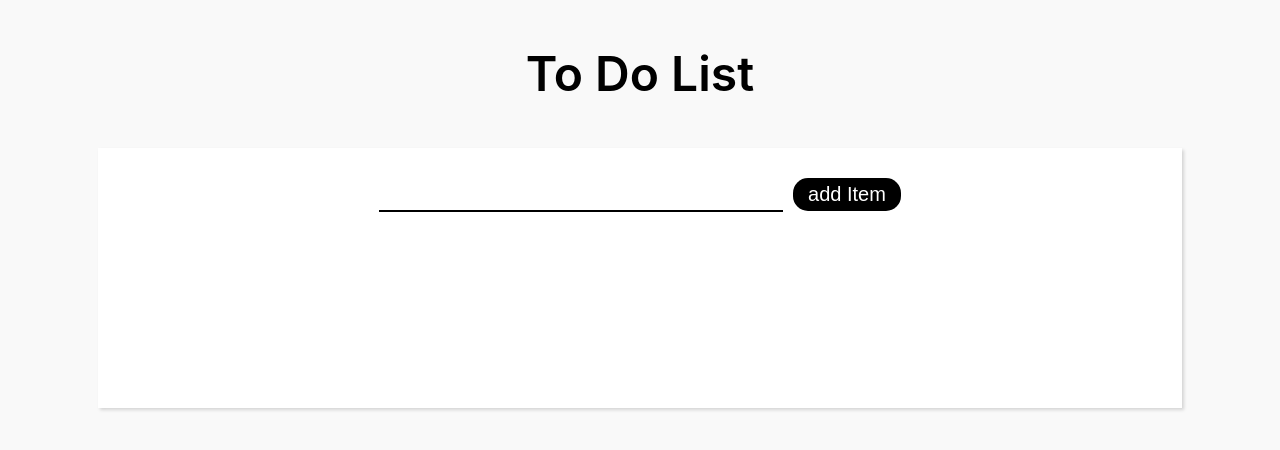
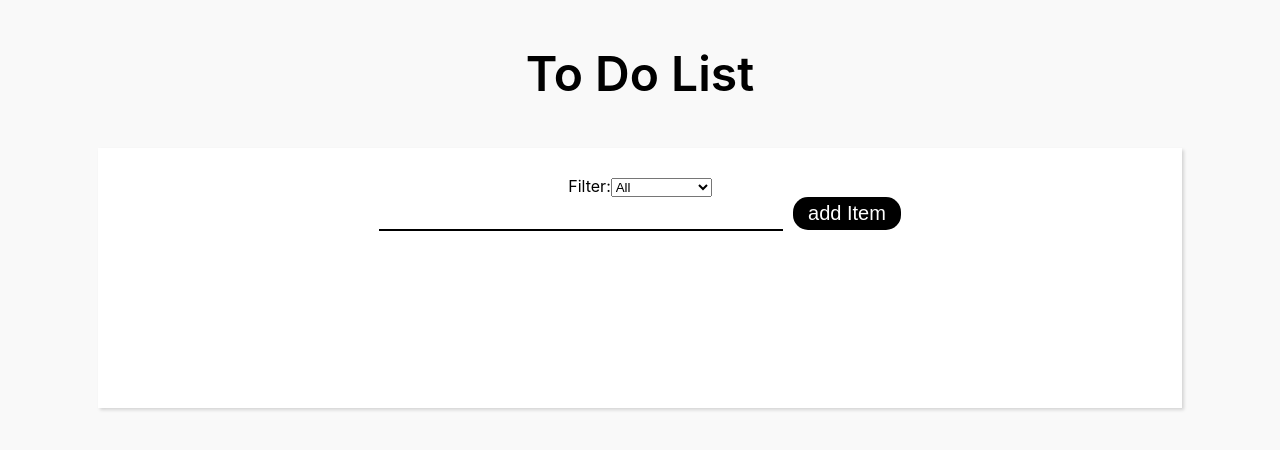
Before and after one commit to alissa1228/recoil_practice, a React (Create React App) app: page / in a window 1280 px wide. Shown: the top 450 px of the page. Built offline with nearby package versions, Linux system fonts and the light colour scheme.

Commit message:
#1 필터 컴포넌트 추가

```diff
--- a/src/Recoil.js
+++ b/src/Recoil.js
@@ -20,3 +20,36 @@ export const charCount = selector({
         return text.length;
     }
 })
+
+//필터링 추가
+
+//필터링 된 todo 리스트를 구현하기 위해서 우리는 atom에 저장될 수 있는 필터 기준을 선택해야 한다.
+//우리가 사용하게 될 필터 옵션은 "Show All", "Show Completed"과 "Show Uncompleted"가 있다.
+//기본값은 "Show All"이 될 것이다.
+
+
+export const todoListFilterState = atom({
+    key: 'todoListFilterState',
+    default: 'Show All',
+  });
+
+//filteredTodoListState는 내부적으로 2개의 의존성 todoListFilterState와 todoListState을 추적한다.
+//그래서 둘 중 하나라도 변하면 filteredTodoListState는 재 실행된다.
+
+export const filteredListState = selector({
+    key:'filteredListState',
+    get: ({get}) => {
+        const filter = get(todoListFilterState);
+        const list = get(TodoListState);
+
+        switch (filter) {
+            case 'show Completed':
+            return list.filter((item)=>item.isComplete);
+
+            case 'Show Uncompleted':
+                return list.filter((item)=> !item.isComplete);
+            default:
+                return list;
+        }
+    }
+})
--- a/src/page/TodoList.js
+++ b/src/page/TodoList.js
@@ -1,21 +1,23 @@
 import React from 'react'
 import {  useRecoilValue } from 'recoil'
-import { TodoListState } from '../Recoil'
+import { TodoListState,  filteredListState } from '../Recoil'
 import TodoCreate from './TodoCreate'
+import TodoListFilters from './TodoListFilters'
 import TodoItem from './TodoItem'
 import styled from 'styled-components'
 
 const TodoList = () => {
 
     const TodoListValue =  useRecoilValue(TodoListState)
-    console.log(TodoListValue);
+    const filteredList = useRecoilValue(filteredListState)
 
     return(
         <Box>
             <Title>To Do List</Title>
             <div>
+             <TodoListFilters />
                 <TodoCreate/>
-                {TodoListValue.map((todoitem)=>(
+                {filteredList.map((todoitem)=>(
                     <TodoItem key={todoitem.id} item={todoitem}/>
                 ))}
             </div>
--- /dev/null
+++ b/src/page/TodoListFilters.js
@@ -0,0 +1,24 @@
+import React from 'react';
+import { useRecoilState } from 'recoil';
+import {todoListFilterState} from '../Recoil'
+
+const TodoListFilters = () => {
+    const [filter, setFilter] = useRecoilState(todoListFilterState);
+
+    const updateFilter = (e) => {
+      setFilter(e.target.value);
+    };
+
+    return (
+      <div>
+        Filter:
+        <select value={filter} onChange={updateFilter}>
+          <option value="Show All">All</option>
+          <option value="Show Completed">Completed</option>
+          <option value="Show Uncompleted">Uncompleted</option>
+        </select>
+      </div>
+    );
+  }
+
+export default TodoListFilters
```
